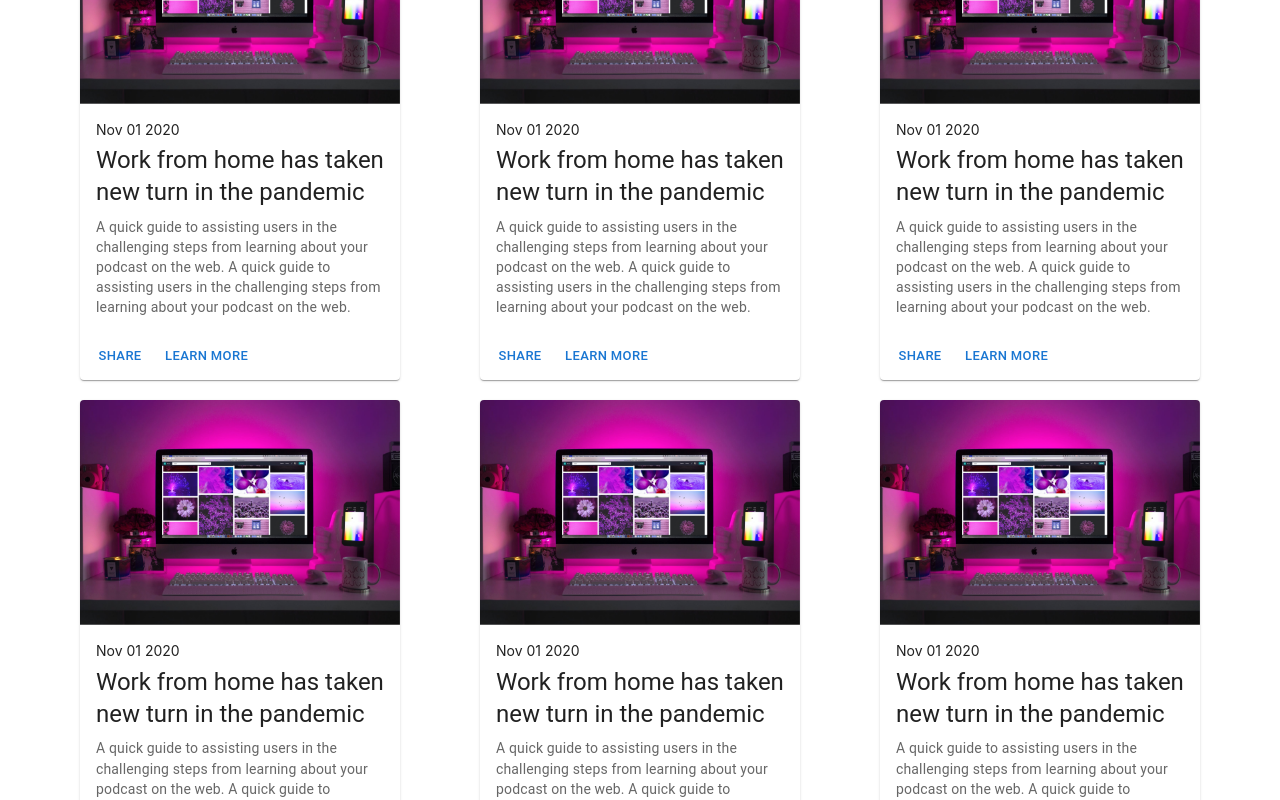
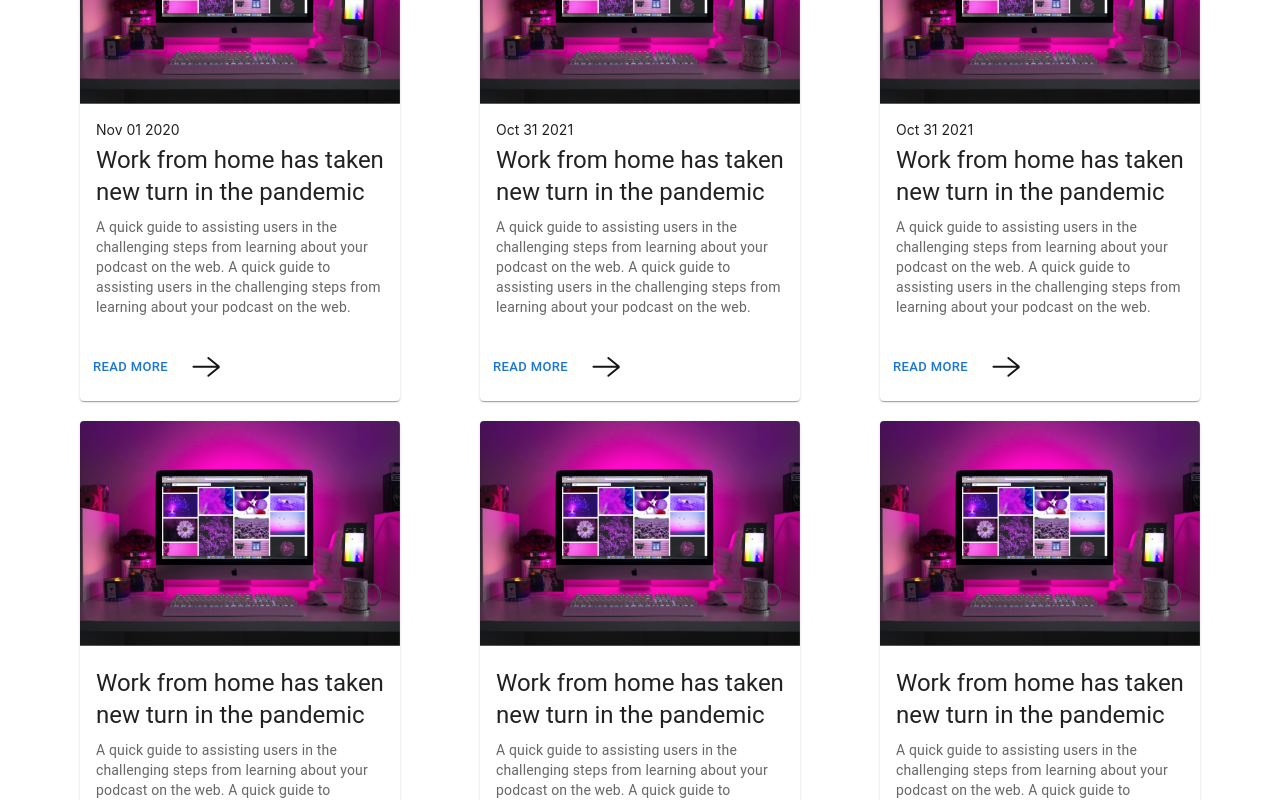
Before and after one commit to jadeoflagos/jademediapro, a Next.js app: page /blog in a window 1280 px wide. Shown: the part 980-1780 px from the top of the page. Built offline with nearby package versions, Linux system fonts and the light colour scheme.

Commit message:
WIP:blog page

```diff
--- a/components/BlogCard.jsx
+++ b/components/BlogCard.jsx
@@ -5,8 +5,15 @@ import CardContent from "@mui/material/CardContent";
 import CardMedia from "@mui/material/CardMedia";
 import Button from "@mui/material/Button";
 import Typography from "@mui/material/Typography";
+import ArrowIcon from "./vectors/ArrowIcon";
+import IconButton, { IconButtonProps } from "@mui/material/IconButton";
 
-export default function BlogCard() {
+export default function BlogCard({
+  date,
+  title = "Work from home has taken new turn in the pandemic",
+  desc = "A quick guide to assisting users in the challenging steps from learning about your podcast on the web. A quick guide to assisting  users in the challenging steps from learning about your podcast on the web.",
+  img,
+}) {
   return (
     <Card className="border-none shadow-none">
       <CardMedia
@@ -22,21 +29,20 @@ export default function BlogCard() {
           component="div"
           className="text-sm"
         >
-          Nov 01 2020
+          {date}
         </Typography>
         <Typography gutterBottom variant="h5" component="div">
-          Work from home has taken new turn in the pandemic
+          {title}
         </Typography>
         <Typography variant="body2" color="text.secondary">
-          A quick guide to assisting users in the challenging steps from
-          learning about your podcast on the web. A quick guide to assisting
-          users in the challenging steps from learning about your podcast on the
-          web.{" "}
+          {desc}
         </Typography>
       </CardContent>
       <CardActions>
-        <Button size="small">Share</Button>
-        <Button size="small">Learn More</Button>
+        <Button size="small">Read More</Button>
+        <IconButton aria-label="add to favorites">
+          <ArrowIcon />
+        </IconButton>
       </CardActions>
     </Card>
   );
--- /dev/null
+++ b/components/vectors/ArrowIcon.jsx
@@ -0,0 +1,23 @@
+import * as React from "react";
+
+function ArrowIcon(props) {
+  return (
+    <svg
+      width={36}
+      height={36}
+      fill="none"
+      xmlns="http://www.w3.org/2000/svg"
+      {...props}
+    >
+      <path
+        d="M28.292 17.869H4.467M19.358 26.803l10.129-8.324a.82.82 0 00.217-.275.767.767 0 000-.669.82.82 0 00-.217-.274l-10.13-8.327"
+        stroke="#161616"
+        strokeWidth={2}
+        strokeLinecap="round"
+        strokeLinejoin="round"
+      />
+    </svg>
+  );
+}
+
+export default ArrowIcon;
--- a/pages/blog.jsx
+++ b/pages/blog.jsx
@@ -1,8 +1,9 @@
 import Image from "next/image";
 import React, { useState } from "react";
 import Navbar from "../components/Navbar";
+import BlogCard from "../components/BlogCard";
+import Footer from "../components/Footer";
 
-import BlogCard from "../components/BlogCard";
 const Blog = () => {
   const tabs = [
     "All",
@@ -82,9 +83,9 @@ const Blog = () => {
           ))}
         </div>
         <div className="mt-12 w-full grid grid-cols-3 gap-x-20 gap-y-5">
-          <BlogCard />
-          <BlogCard />
-          <BlogCard />
+          <BlogCard date="Nov 01 2020" />
+          <BlogCard date="Oct 31 2021" />
+          <BlogCard date="Oct 31 2021" />
           <BlogCard />
           <BlogCard />
           <BlogCard />
@@ -93,6 +94,7 @@ const Blog = () => {
           <BlogCard />
         </div>
       </div>
+      <Footer />
     </div>
   );
 };
```
